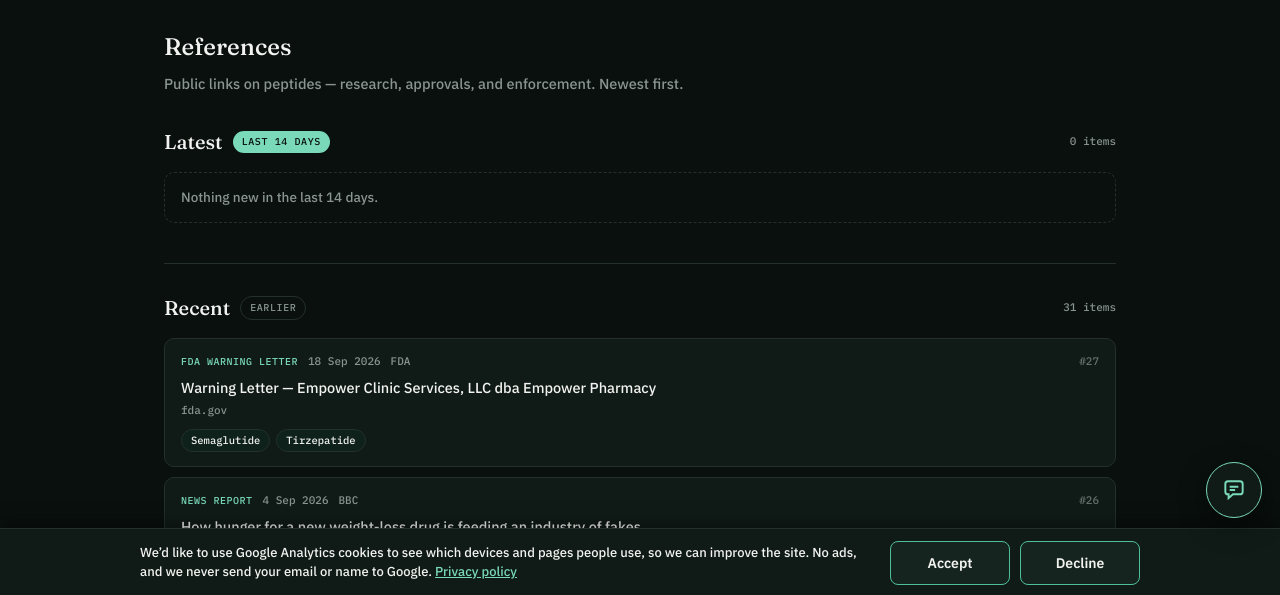
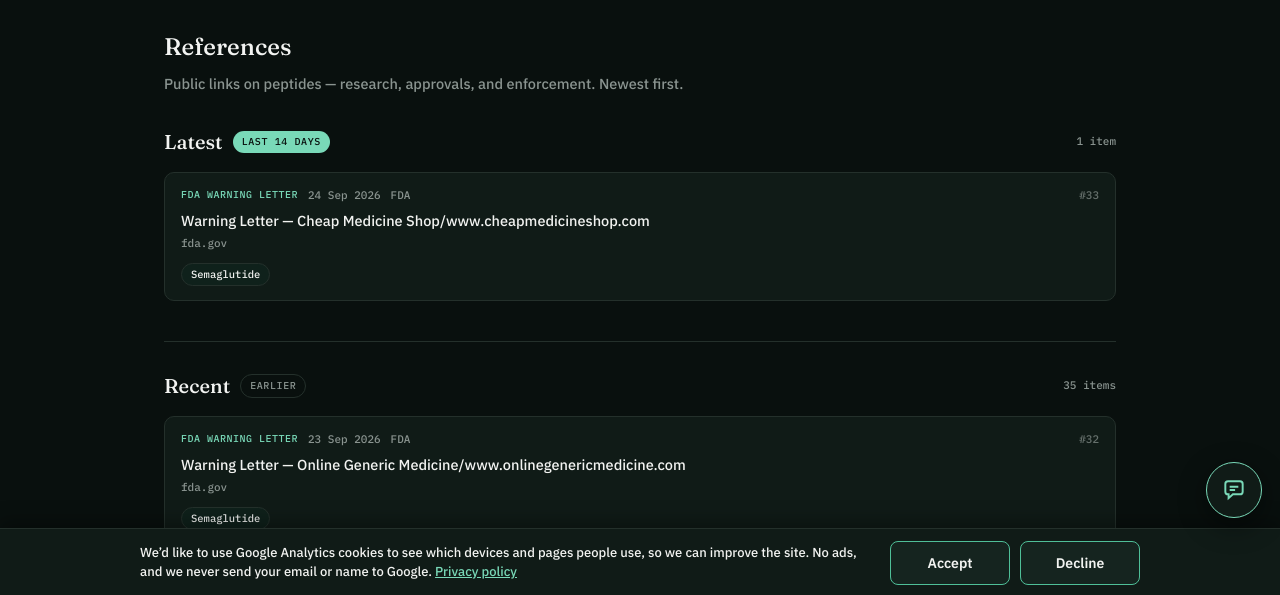
Before and after one commit to spamjackiechan-afk/jack, a plain HTML site: page testing.html in a window 1280 px wide. Shown: the part 203-798 px from the top of the page. Drawn offline with Linux system fonts and the light colour scheme.

Commit message:
Testing & Quality: add 5 references (2026-10-07) (#113)
Co-authored-by: spamjackiechan-afk <spamjackiechan-afk@users.noreply.github.com>

```diff
--- a/testing.html
+++ b/testing.html
@@ -206,6 +206,11 @@
   { n: 29, type: 'News report',         publisher: 'NBC News', title: 'Who\'s tracking the risks from peptides? In many cases, no one', date: '2026-08-27', url: 'https://www.nbcnews.com/health/health-news/peptide-risks-adverse-side-effects-research-how-safe-rfk-jr-bpc-157-rcna593393', tags: ['BPC-157'], tier: null, tone: '' },
   { n: 30, type: 'Review article',      publisher: 'Pharmaceutics', title: 'Mateescu D.M. et al., “BPC-157 as an Investigational Peptide Therapeutic: Biopharmaceutical Challenges, Formulation Strategies, and Translational Development Barriers”, DOI 10.3390/pharmaceutics18050625', date: '2026-05-20', url: 'https://pmc.ncbi.nlm.nih.gov/articles/PMC13210877/', tags: ['BPC-157'], tier: null, tone: '' },
   { n: 31, type: 'News report',         publisher: 'Reuters', title: 'As Hims prepares for peptides launch, Wall Street cautious on prospects this year', date: '2026-08-12', url: 'https://www.reuters.com/legal/litigation/hims-prepares-peptides-launch-wall-street-cautious-prospects-this-year-2026-08-12/', tags: ['BPC-157', 'NAD+', 'Sermorelin', 'Glutathione'], tier: null, tone: '' },
+  { n: 32, type: 'FDA warning letter',  publisher: 'FDA', title: 'Warning Letter — Online Generic Medicine/www.onlinegenericmedicine.com', date: '2026-09-23', url: 'https://www.fda.gov/inspections-compliance-enforcement-and-criminal-investigations/warning-letters/online-generic-medicinewwwonlinegenericmedicinecom-737806-09232026', tags: ['Semaglutide'], tier: null, tone: '' },
+  { n: 33, type: 'FDA warning letter',  publisher: 'FDA', title: 'Warning Letter — Cheap Medicine Shop/www.cheapmedicineshop.com', date: '2026-09-24', url: 'https://www.fda.gov/inspections-compliance-enforcement-and-criminal-investigations/warning-letters/cheap-medicine-shopwwwcheapmedicineshopcom-737810-09242026', tags: ['Semaglutide'], tier: null, tone: '' },
+  { n: 34, type: 'FDA announcement',    publisher: 'FDA', title: 'FDA’s Concerns with Unapproved GLP-1 Drugs Used for Weight Loss', date: null, url: 'https://www.fda.gov/drugs/drug-alerts-and-statements/fdas-concerns-unapproved-glp-1-drugs-used-weight-loss', tags: ['Semaglutide', 'Tirzepatide', 'Retatrutide', 'GLP-1 class'], tier: null, tone: '' },
+  { n: 35, type: 'News report',         publisher: 'STAT', title: 'From Croatia to MAHA: How an unapproved drug became the next hot peptide', date: '2026-02-03', url: 'https://www.statnews.com/2026/02/03/bpc-157-peptide-science-safety-regulatory-questions/', tags: ['BPC-157'], tier: null, tone: '' },
+  { n: 36, type: 'News report',         publisher: 'AP', title: 'FDA panel narrowly backs unapproved peptide drugs favored by RFK Jr. and wellness influencers', date: '2026-07-23', url: 'https://apnews.com/article/peptides-fda-rfk-kennedy-bpc157-tb500-7267d0fad0110e7c2ed301d03cf5f0c2', tags: ['BPC-157', 'TB-500', 'KPV'], tier: null, tone: '' },
 ];
 
 const LATEST_DAYS = 14;
```
